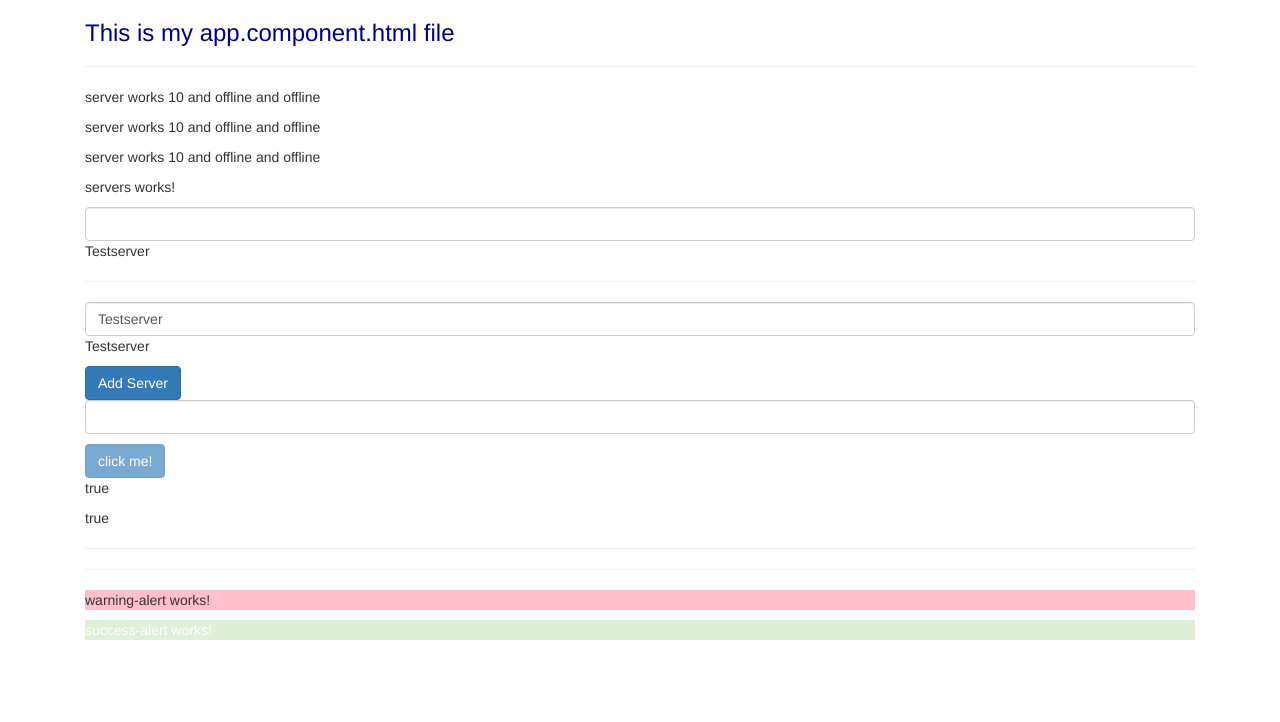
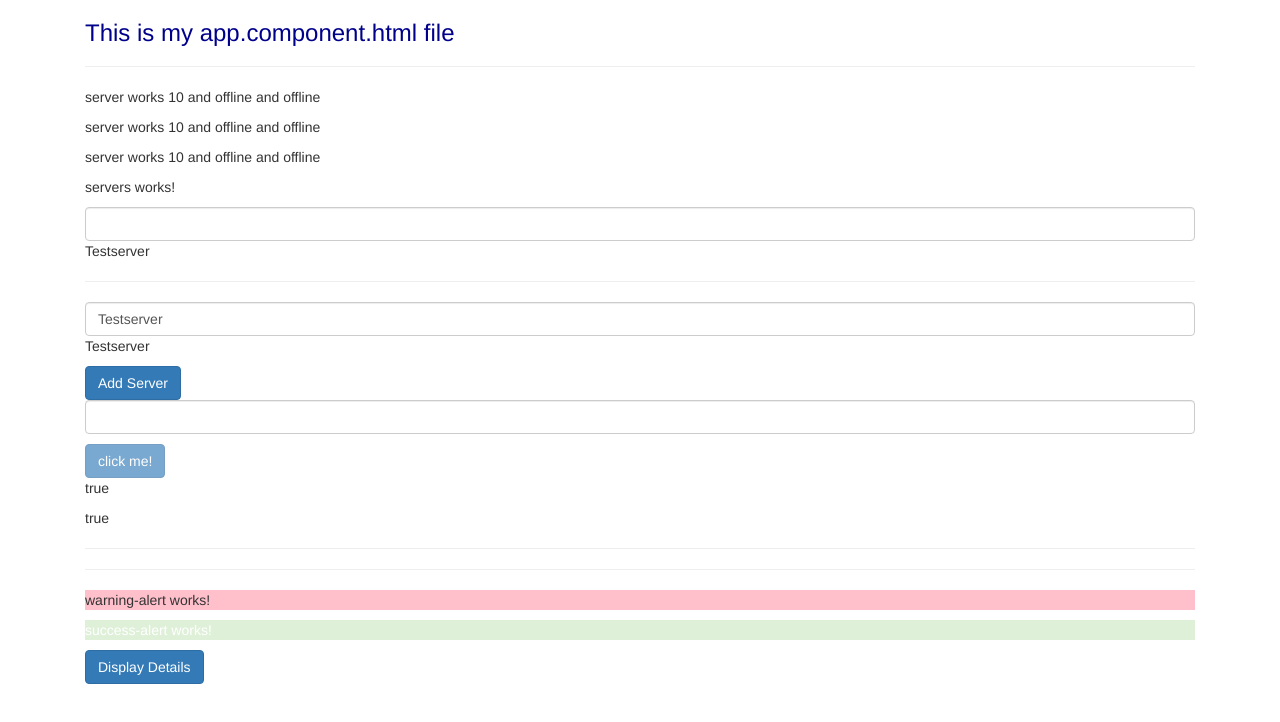
Before and after one commit to viveksoni100/angular_anaconda, an Angular app in the folder my-first-app/: page / in a window 1280 px wide. Shown: the top 722 px of the page. Built offline with nearby package versions, Linux system fonts and the light colour scheme.

Commit message:
practicles are done

```diff
--- a/my-first-app/src/app/app.component.html
+++ b/my-first-app/src/app/app.component.html
@@ -9,6 +9,11 @@
       <app-servers></app-servers>
       <app-warning-alert></app-warning-alert>
       <app-success-alert></app-success-alert>
+      <button class="btn btn-primary" (click)="toggleDisplayOptions()">Display Details</button>
+      <p *ngIf="paraToDisplay">{{para}}</p>
+      <ul>
+        <li *ngFor="let click of logClicks">{{click}}</li>
+      </ul>
     </div>
   </div>
 </div>
--- a/my-first-app/src/app/app.component.ts
+++ b/my-first-app/src/app/app.component.ts
@@ -14,4 +14,18 @@
 })
 export class AppComponent {
   servers = ['UAT_Server','PROD_Server', 'DEV_Server'];
+  para = 'Lorem ipsum dolor sit amet, consectetur adipiscing elit, sed do eiusmod tempor incididunt ut labore et dolore magna aliqua. Ut enim ad minim veniam, quis nostrud exercitation ullamco laboris nisi ut aliquip ex ea commodo consequat. Duis aute irure dolor in reprehenderit in voluptate velit esse cillum dolore eu fugiat nulla pariatur. Excepteur sint occaecat cupidatat non proident, sunt in culpa qui officia deserunt mollit anim id est laborum.';
+  paraToDisplay = false;
+  logClicks = [];
+
+  toggleDisplayOptions() {
+    // console.log(this.logClicks);
+    if (this.paraToDisplay == false) {
+      this.paraToDisplay = true;
+      this.logClicks.push('clicked');
+    } else {
+      this.paraToDisplay = false;
+      this.logClicks.push('clicked');
+    }
+  }
 }
```
